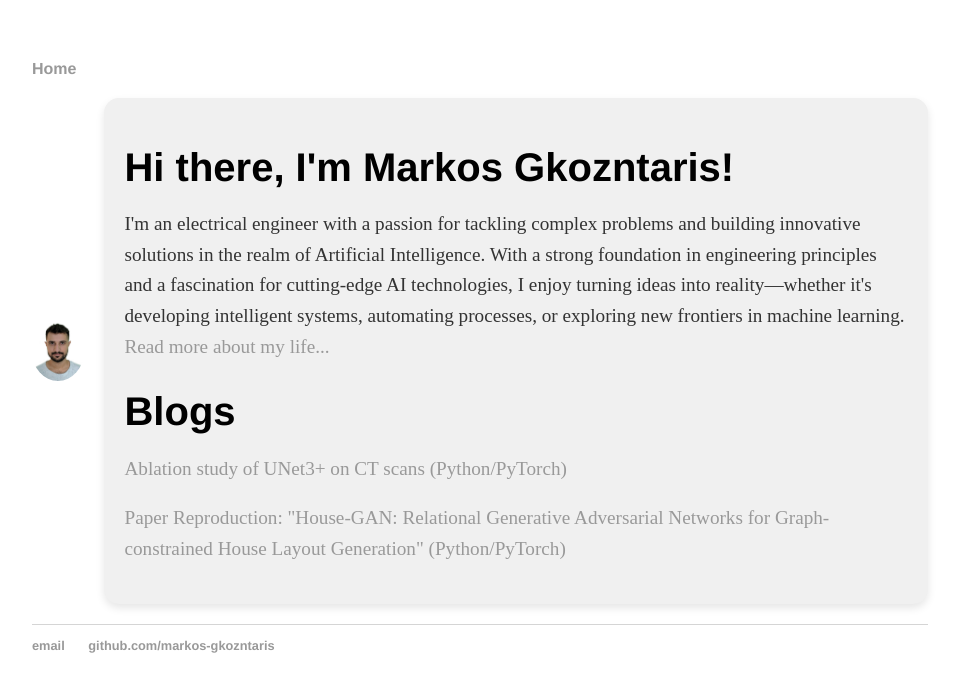
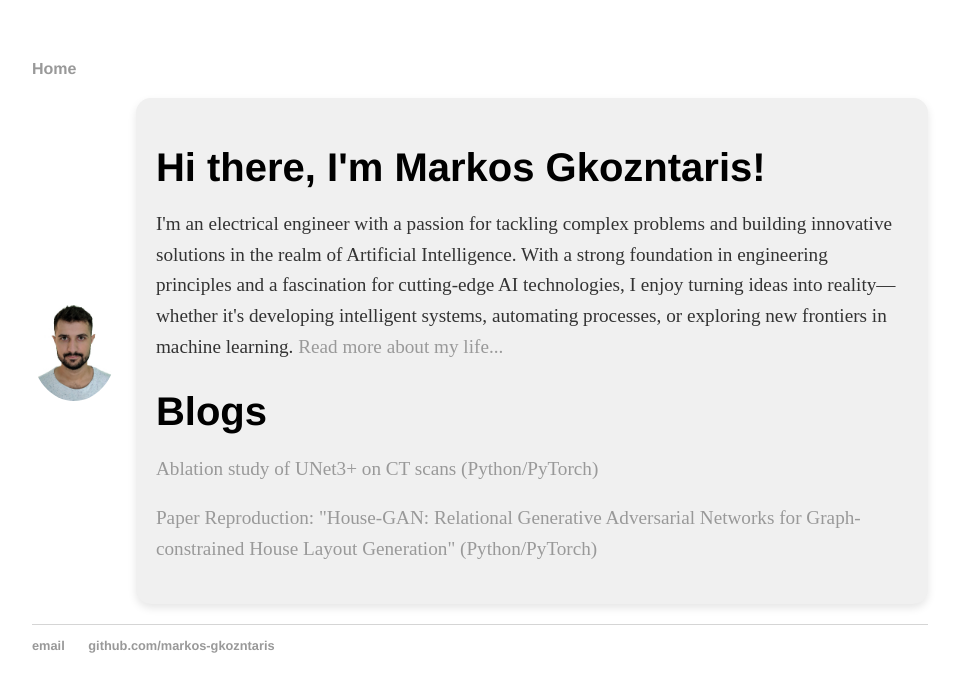
Before and after one commit to markos-gkozntaris/markos-gkozntaris.github.io, a Jekyll site: the page built from index.html, in a window 1280 px wide. Shown: the top 692 px of the page, without its empty margins (160-1119 px from the left). Built offline with Jekyll 4.4.1, drawn with Linux system fonts in a browser that asks for light colours; the list of posts is cut into pages by our own code.

Commit message:
fix image

```diff
--- a/css/main.css
+++ b/css/main.css
@@ -59,8 +59,8 @@ ul.posts li {
 .profile-image {
     border-radius: 50%;
     overflow: hidden;
-    width: 60px;  /* Ensure the container is square */
-    height: 60px; /* Ensure the container is square */
+    width: 100px;  /* Ensure the container is square */
+    height: 100px; /* Ensure the container is square */
     margin-right: 20px; /* Space between the image and the text */
     position: relative; /* For centering the image */
 }
```
